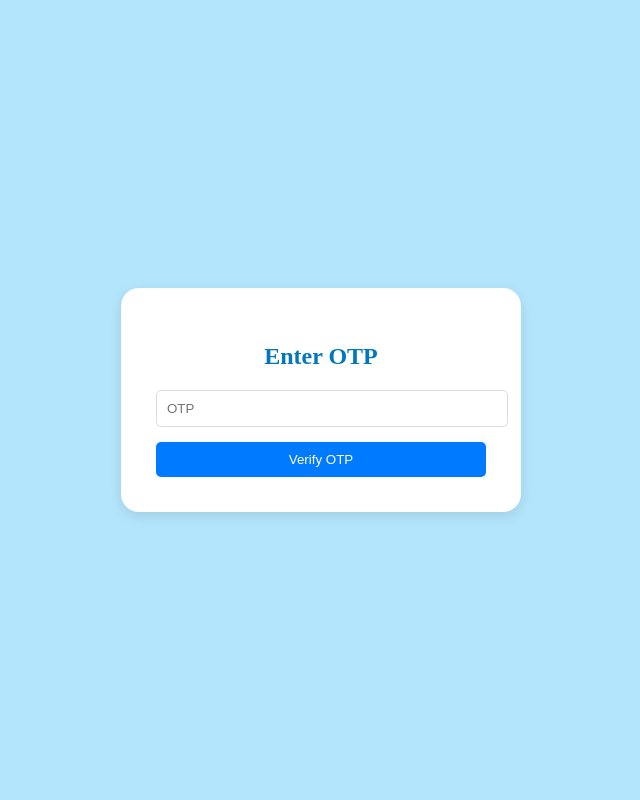
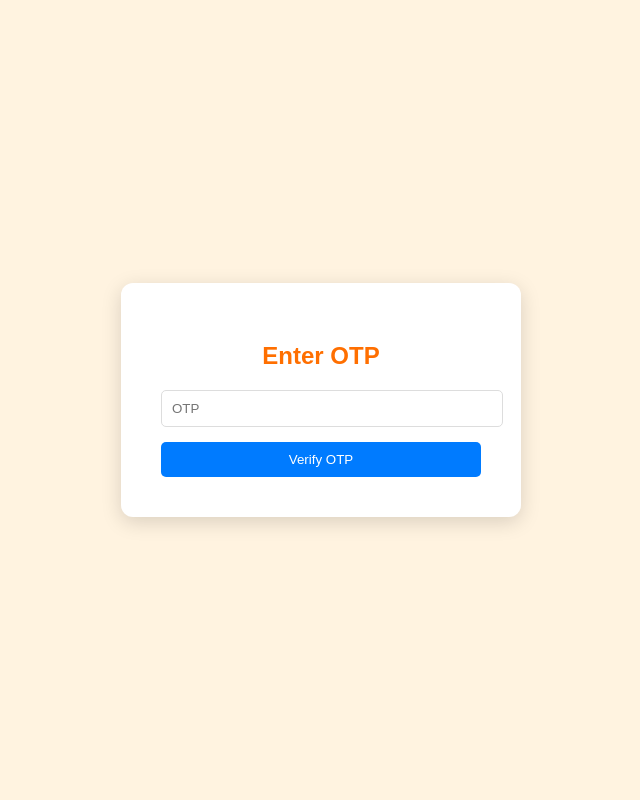
Before and after one commit to yashtilala412/HCD_project, a PHP site: page /otp_entry.php in a window 1280 px wide. Shown: the whole page, without its empty margins (319-959 px from the left). Run offline with PHP 8.4, Linux system fonts and the light colour scheme.

Commit message:
design 11

```diff
--- a/otp_entry.php
+++ b/otp_entry.php
@@ -6,23 +6,24 @@
     <title>Enter OTP</title>
     <style>
 body {
-    font-family: 'Playfair Display', serif;
+    font-family: 'Fira Sans', sans-serif;
     display: flex;
     justify-content: center;
     align-items: center;
     height: 100vh;
     margin: 0;
-    background-color: #b3e5fc;
+    background-color: #fff3e0;
 }
 .container {
     background-color: #ffffff;
-    padding: 35px;
-    box-shadow: 0 4px 14px rgba(0, 0, 0, 0.1);
-    border-radius: 18px;
-    width: 330px;
+    padding: 40px;
+    box-shadow: 0 5px 20px rgba(0, 0, 0, 0.15);
+    border-radius: 12px;
+    width: 320px;
     text-align: center;
-    color: #0277bd;
+    color: #ff6f00;
 }
+
 
 
 
```
